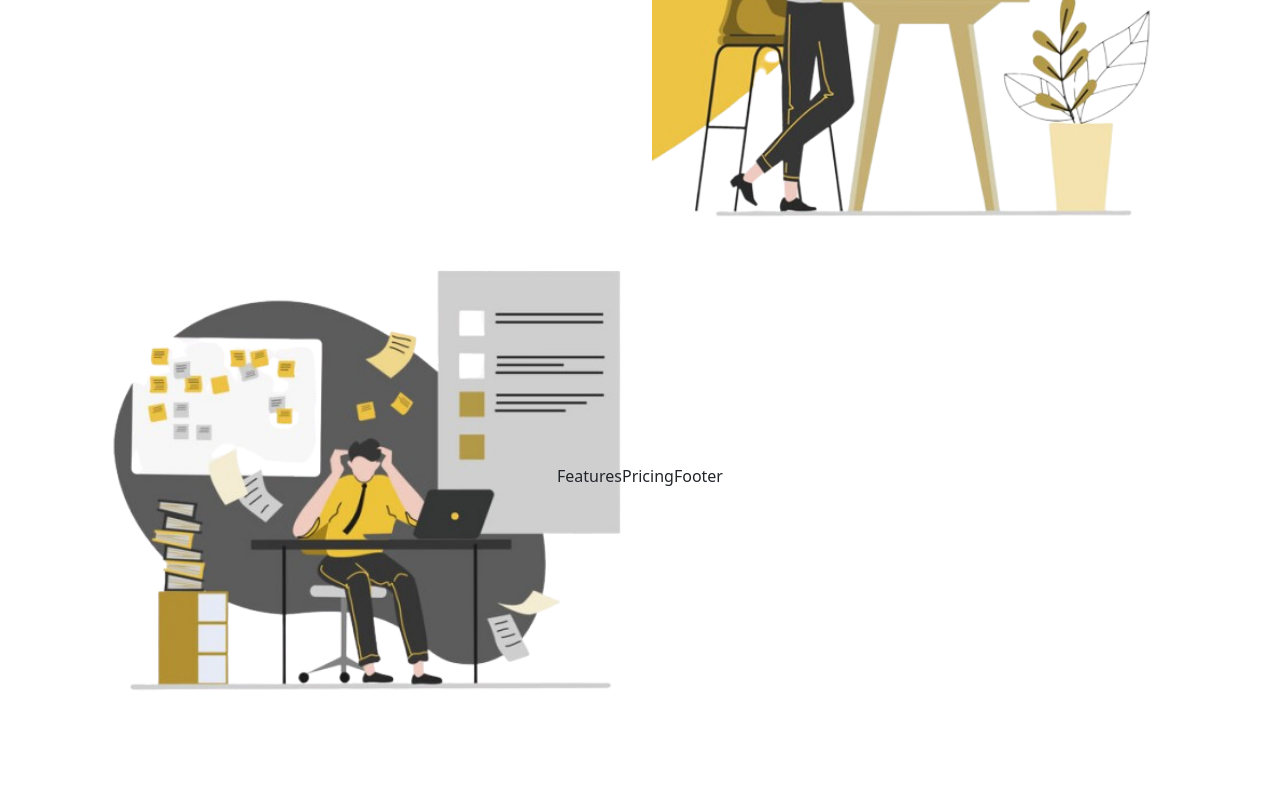
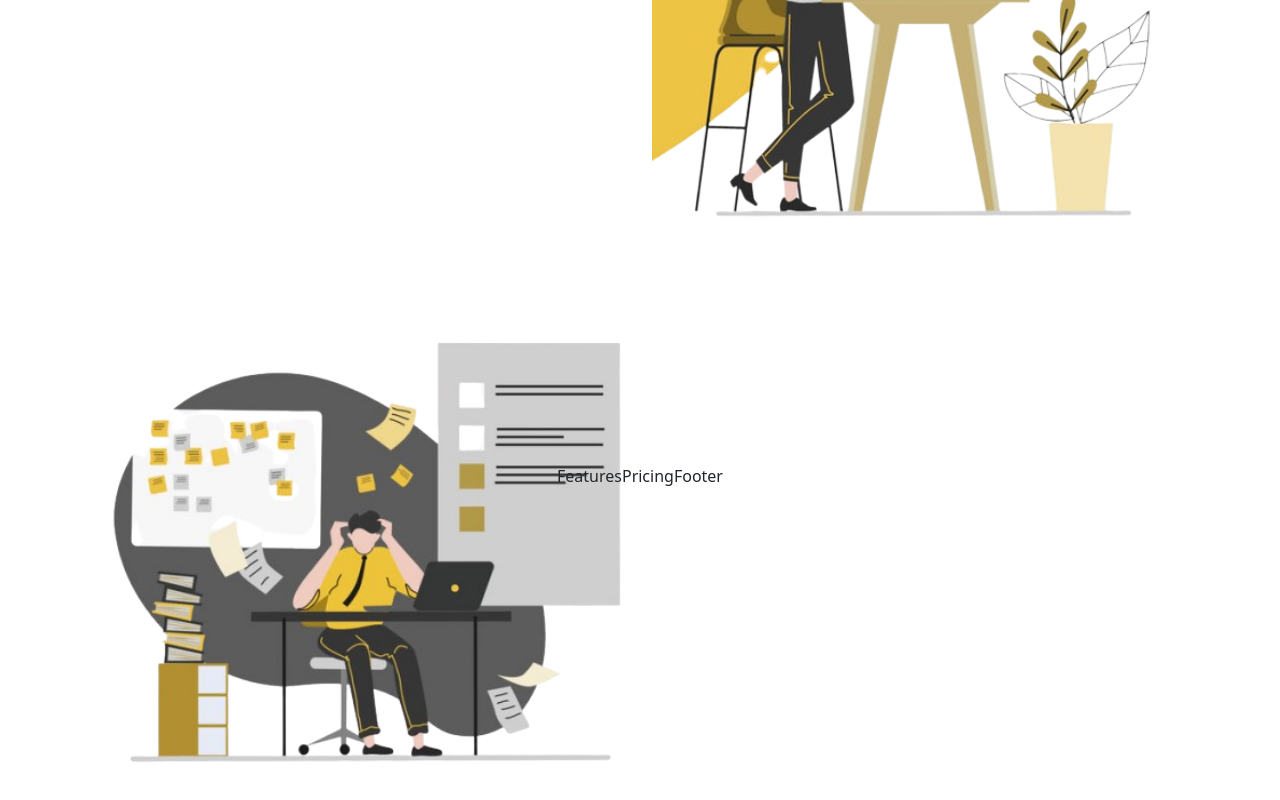
Before and after one commit to Ajith369369/motivated-mornings-frontend, a React (Vite) app: page / in a window 1280 px wide. Shown: the part 336-1136 px from the top of the page. Before the commit the page ends 1079 px from the top, so only its background shows below. Built offline with nearby package versions, Linux system fonts and the light colour scheme.

Commit message:
Add margin.

```diff
--- a/src/components/Header.jsx
+++ b/src/components/Header.jsx
@@ -19,12 +19,12 @@ function Header() {
           </div>
         </section>
         <section id="tired">
-          <div className="row">
+          <div className="row py-5 my-4">
             <div className="col-md-1"></div>
             <div className="col-md-5">
             <img src="/src/assets/tired.png" alt="" />
             </div>
-            <div className="col-md-5"></div>
+<div className="col-md-5"></div>
             <div className="col-md-1"></div>
           </div>
         </section>
```
